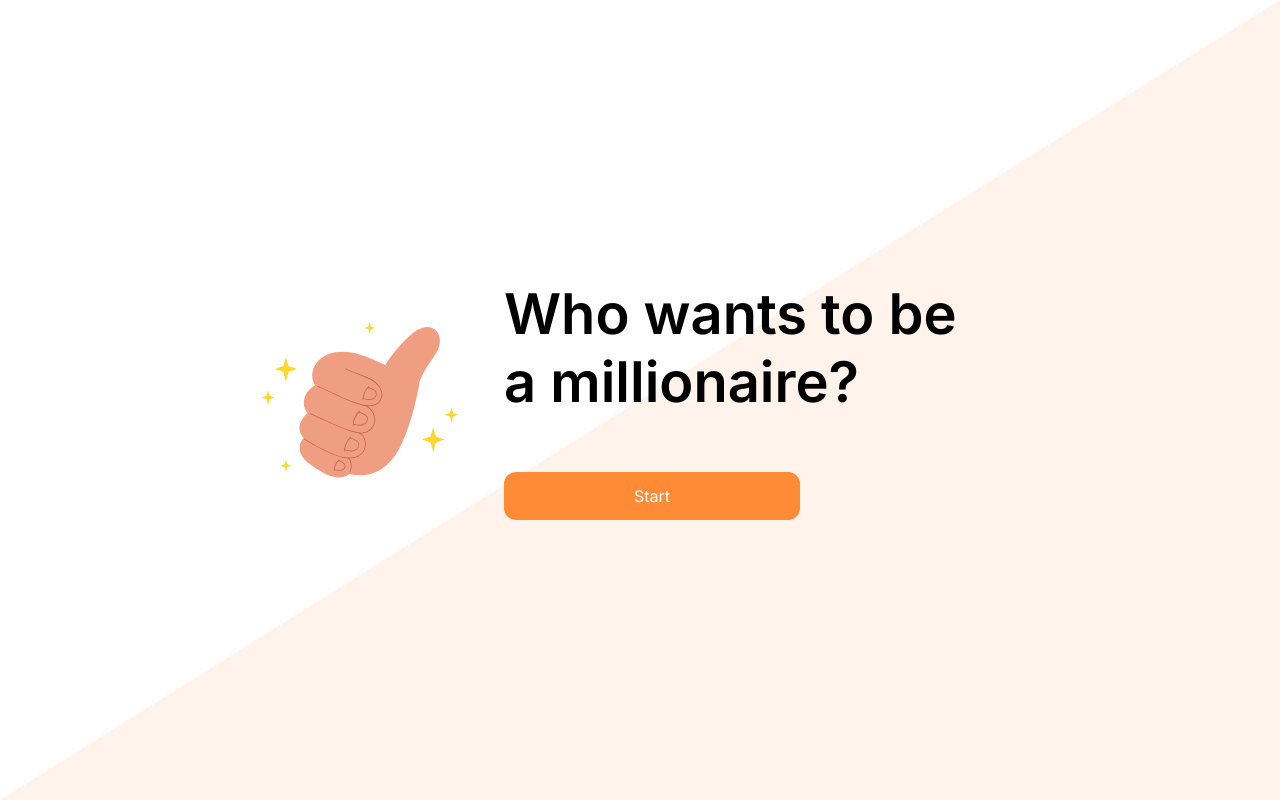
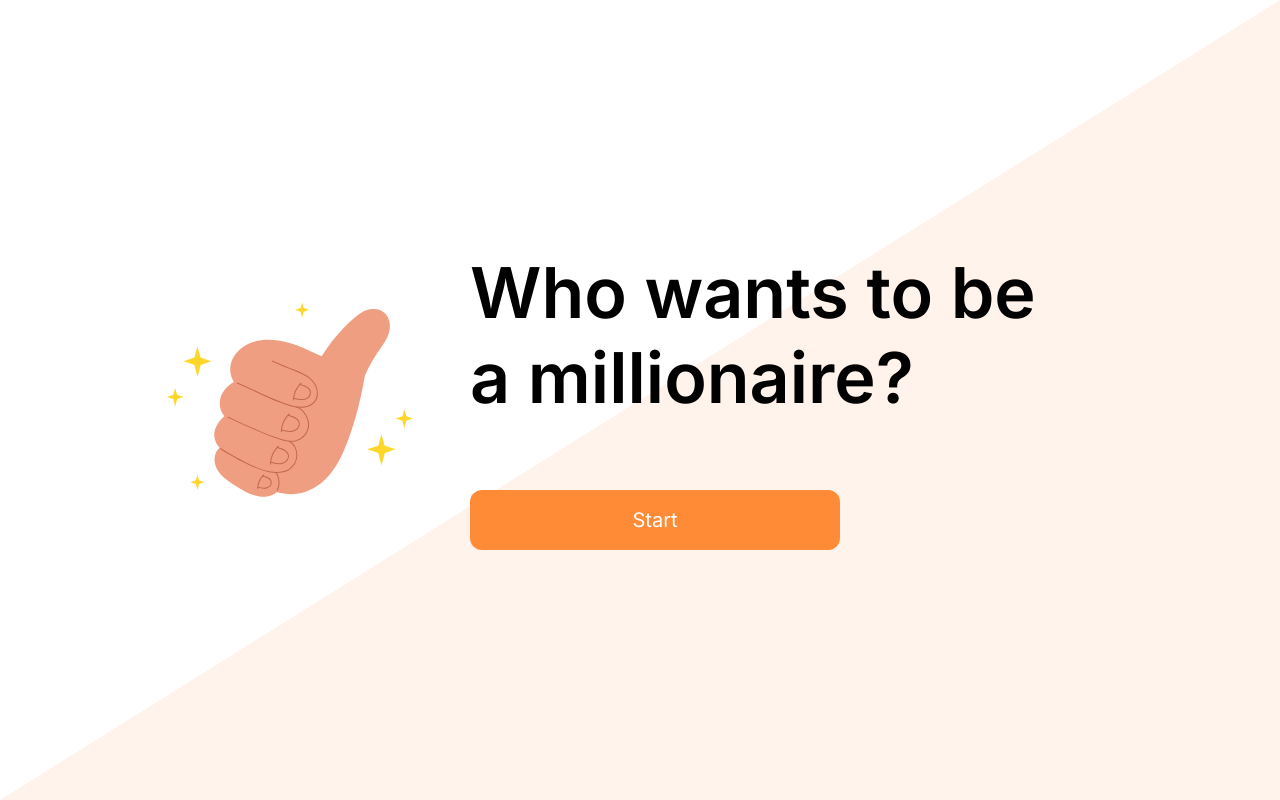
Before and after one commit to bodiavaleur/genesis-test, a React (Create React App) app: page / in a window 1280 px wide. Built offline with nearby package versions, Linux system fonts and the light colour scheme.

Commit message:
Added color variables, small fixes

```diff
--- a/src/globalStyles.js
+++ b/src/globalStyles.js
@@ -7,6 +7,10 @@ export const GlobalStyle = createGlobalStyle`
     --semi-orange: #FFF3EB;
     --orange-light: #FFAC70;
     --orange-dark: #E87928;
+    --green-solid: #47D867;
+    --green-light: #E6FAEA;
+    --red-solid: #EC6259;
+    --red-light: #FDEEED;
     --bg-gray: #F5F5F7;
     --border: #D0D0D8;
     --text-black: #1C1C21;
@@ -32,9 +36,9 @@ export const GlobalStyle = createGlobalStyle`
     display: flex;
   }
 
-  @media screen and (min-width: 1440px) {
+  @media screen and (min-width: 1024px) {
     html {
-      font-size: 24px;
+      font-size: 20px;
     }
   }
 
```
